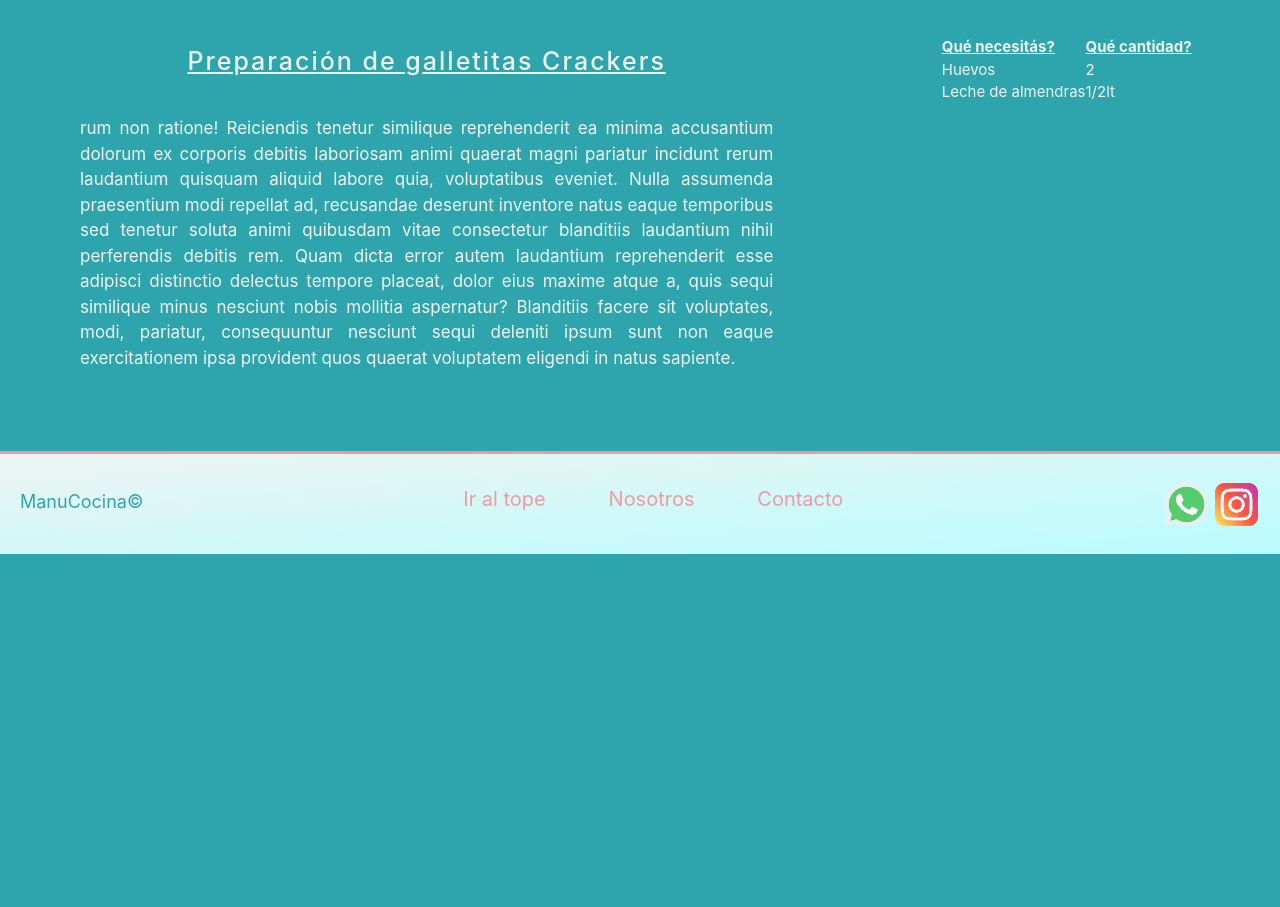
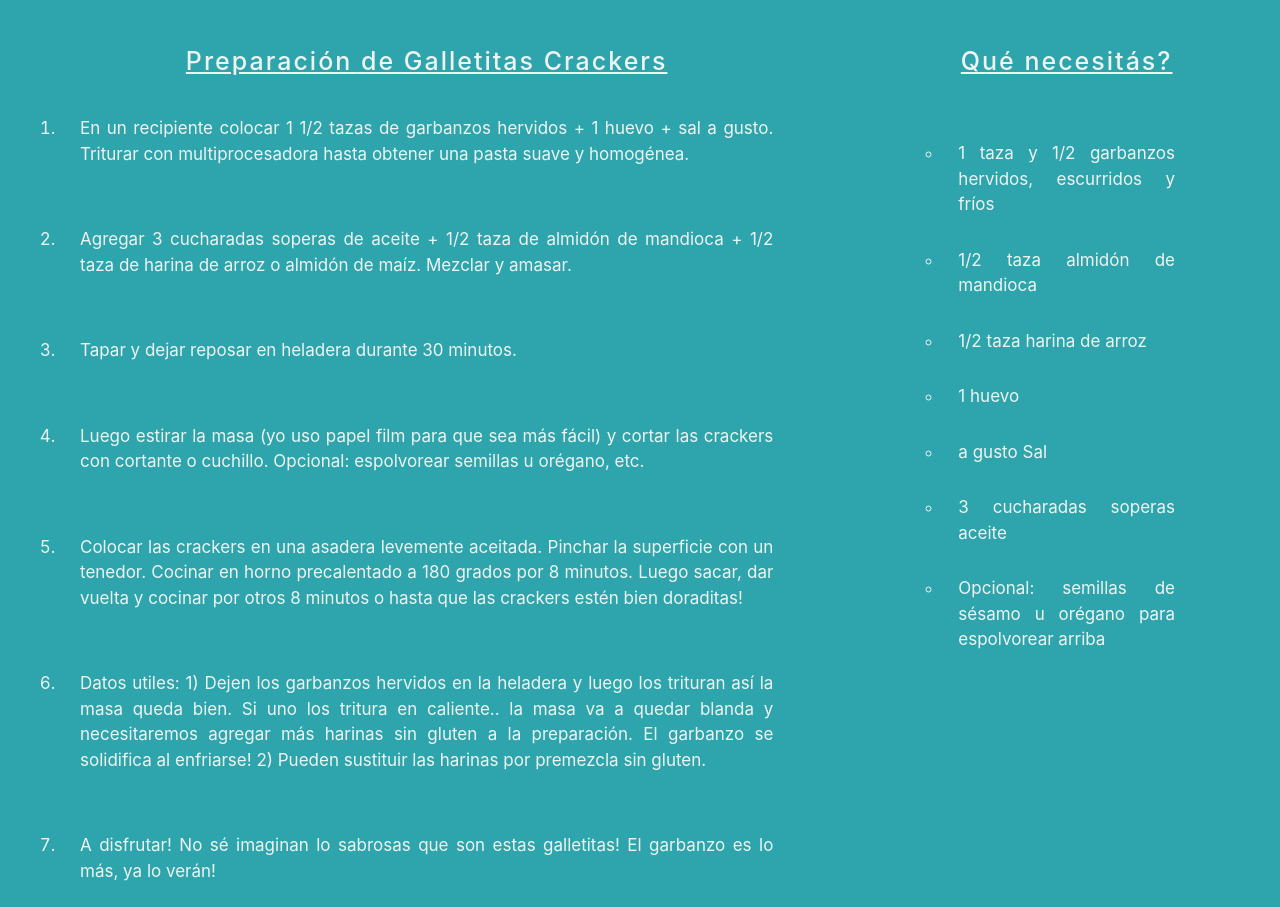
Before and after one commit to JoacoFichter/ManuCocina, a website: page views/recetas/crackers.html in a window 1280 px wide. Shown: the part 551-1458 px from the top of the page. Before the commit the page ends 1105 px from the top, so only its background shows below. Drawn offline with nearby package versions, Linux system fonts and the light colour scheme.

Commit message:
Agregué contenido a todas las recetas

```diff
--- a/SCSS/misSCSS/_recetas.scss
+++ b/SCSS/misSCSS/_recetas.scss
@@ -63,15 +63,13 @@
     text-decoration: underline $blanco;
 }
 .recetaPreparacion {
-    grid-area: recetaPreparacion;
     margin: 20px;
     padding: 20px;
 }
-
-.sectionTablaRecetas {
-    grid-area: sectionTablaRecetas;
+.ulIngredientes {
+    margin: 20px;
+    padding: 30px;
 }
-
 .tablaRecetas {
     margin: 20px;
     display: flex;
@@ -83,6 +81,10 @@
     tr th {
         text-decoration: underline;
     }
+}
+.liIngredientes {
+    display: list-item;
+    list-style: circle;
 }
 .liRecetas {
     display: list-item;
--- a/views/recetas/crackers.html
+++ b/views/recetas/crackers.html
@@ -72,29 +72,34 @@
     <div class="row">
         <div class="col-lg-8 col-xs-12">
             <section class="recetaPreparacion" data-aos="fade-up">
-                <h3 class="tituloPreparacion tituloPaginas">Preparación de galletitas Crackers</h3>
+                <h3 class="tituloPreparacion tituloPaginas">Preparación de Galletitas Crackers</h3>
                 <article>
-                    <p class="parrafo recetaPreparacion">rum non ratione! Reiciendis tenetur similique reprehenderit ea minima accusantium dolorum ex corporis debitis laboriosam animi quaerat magni pariatur incidunt rerum laudantium quisquam aliquid labore quia, voluptatibus eveniet. Nulla assumenda praesentium modi repellat ad, recusandae deserunt inventore natus eaque temporibus sed tenetur soluta animi quibusdam vitae consectetur blanditiis laudantium nihil perferendis debitis rem. Quam dicta error autem laudantium reprehenderit esse adipisci distinctio delectus tempore placeat, dolor eius maxime atque a, quis sequi similique minus nesciunt nobis mollitia aspernatur? Blanditiis facere sit voluptates, modi, pariatur, consequuntur nesciunt sequi deleniti ipsum sunt non eaque exercitationem ipsa provident quos quaerat voluptatem eligendi in natus sapiente.</p>
+                    <ol>
+
+                        <li class="parrafo recetaPreparacion liRecetas">En un recipiente colocar 1 1/2 tazas de garbanzos hervidos + 1 huevo + sal a gusto. Triturar con multiprocesadora hasta obtener una pasta suave y homogénea.</li>
+                        <li class="parrafo recetaPreparacion liRecetas">Agregar 3 cucharadas soperas de aceite + 1/2 taza de almidón de mandioca + 1/2 taza de harina de arroz o almidón de maíz. Mezclar y amasar.</li>
+                        <li class="parrafo recetaPreparacion liRecetas">Tapar y dejar reposar en heladera durante 30 minutos.</li>
+                        <li class="parrafo recetaPreparacion liRecetas">Luego estirar la masa (yo uso papel film para que sea más fácil) y cortar las crackers con cortante o cuchillo. Opcional: espolvorear semillas u orégano, etc.</li>
+                        <li class="parrafo recetaPreparacion liRecetas">Colocar las crackers en una asadera levemente aceitada. Pinchar la superficie con un tenedor. Cocinar en horno precalentado a 180 grados por 8 minutos. Luego sacar, dar vuelta y cocinar por otros 8 minutos o hasta que las crackers estén bien doraditas!</li>
+                        <li class="parrafo recetaPreparacion liRecetas">Datos utiles: 1) Dejen los garbanzos hervidos en la heladera y luego los trituran así la masa queda bien. Si uno los tritura en caliente.. la masa va a quedar blanda y necesitaremos agregar más harinas sin gluten a la preparación. El garbanzo se solidifica al enfriarse! 2) Pueden sustituir las harinas por premezcla sin gluten.</li>
+                        <li class="parrafo recetaPreparacion liRecetas">A disfrutar! No sé imaginan lo sabrosas que son estas galletitas! El garbanzo es lo más, ya lo verán!</li>
+                    </ol>
                 </article>
             </section>
         </div>
         <div class="col-lg-4 col-xs-12">
-            <section class="sectionTablaRecetas" data-aos="fade-up">
+            <section class="recetaPreparacion" data-aos="fade-up">
                 <article>
-                    <table class="tablaRecetas" cellspacing="30">
-                        <tr>
-                            <th>Qué necesitás?</th>
-                            <th>Qué cantidad?</th>
-                        </tr>
-                        <tr>
-                            <td>Huevos</td>
-                            <td>2</td>
-                        </tr>
-                        <tr>
-                            <td>Leche de almendras</td>
-                            <td>1/2lt</td>
-                        </tr>
-                    </table>
+                    <h3 class="tituloPreparacion tituloPaginas">Qué necesitás?</h3>
+                    <ul class="ulIngredientes">
+                        <li class="parrafo liIngredientes"> 1 taza y 1/2 garbanzos hervidos, escurridos y fríos</li>
+                        <li class="parrafo liIngredientes">1/2 taza almidón de mandioca</li>
+                        <li class="parrafo liIngredientes">1/2 taza harina de arroz</li>
+                        <li class="parrafo liIngredientes">1 huevo</li>
+                        <li class="parrafo liIngredientes">a gusto Sal</li>
+                        <li class="parrafo liIngredientes">3 cucharadas soperas aceite</li>
+                        <li class="parrafo liIngredientes">Opcional: semillas de sésamo u orégano para espolvorear arriba</li>
+                    </ul>
                 </article>
             </section>
         </div>
```
Also changed, not shown: views/recetas/bizcochuelo.html (+22 -17 lines), views/recetas/budin.html (+23 -16 lines), views/recetas/pastafrola.html (+13 -13 lines), CSS/estilo.css.
